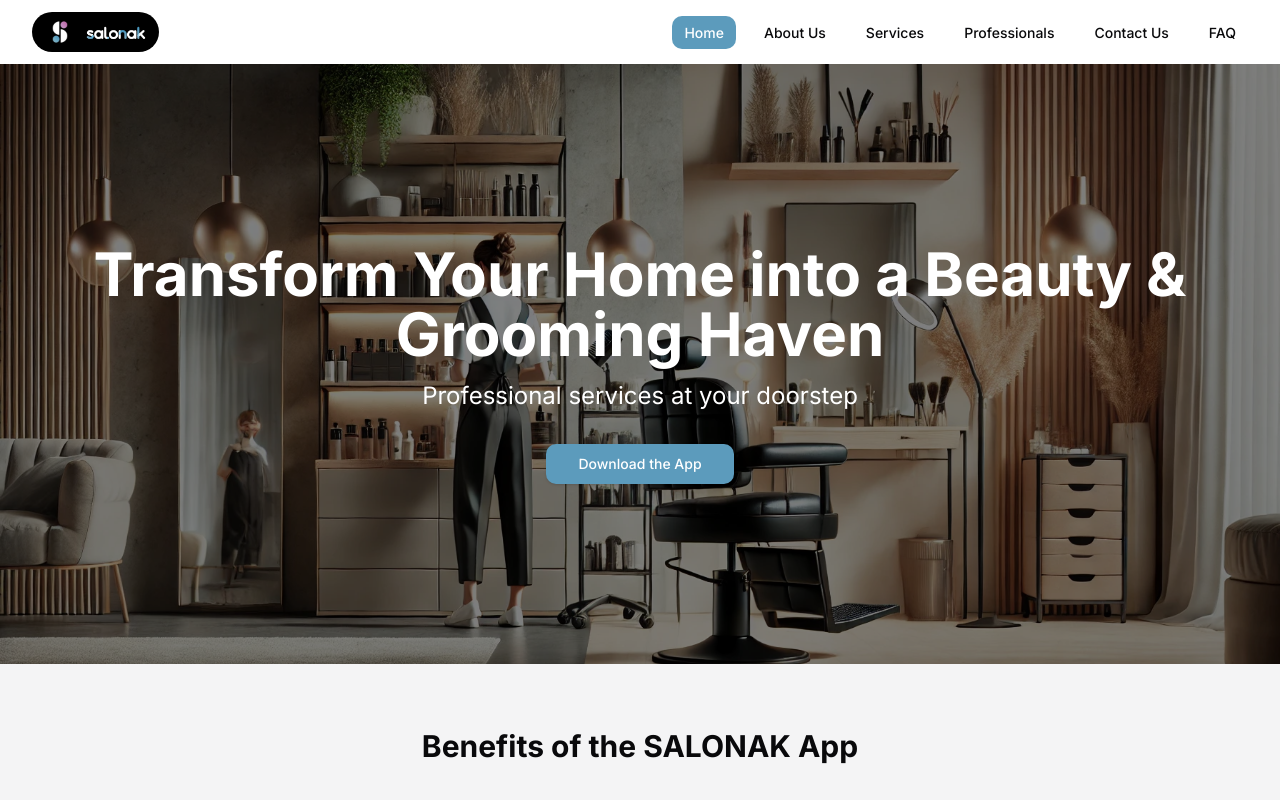
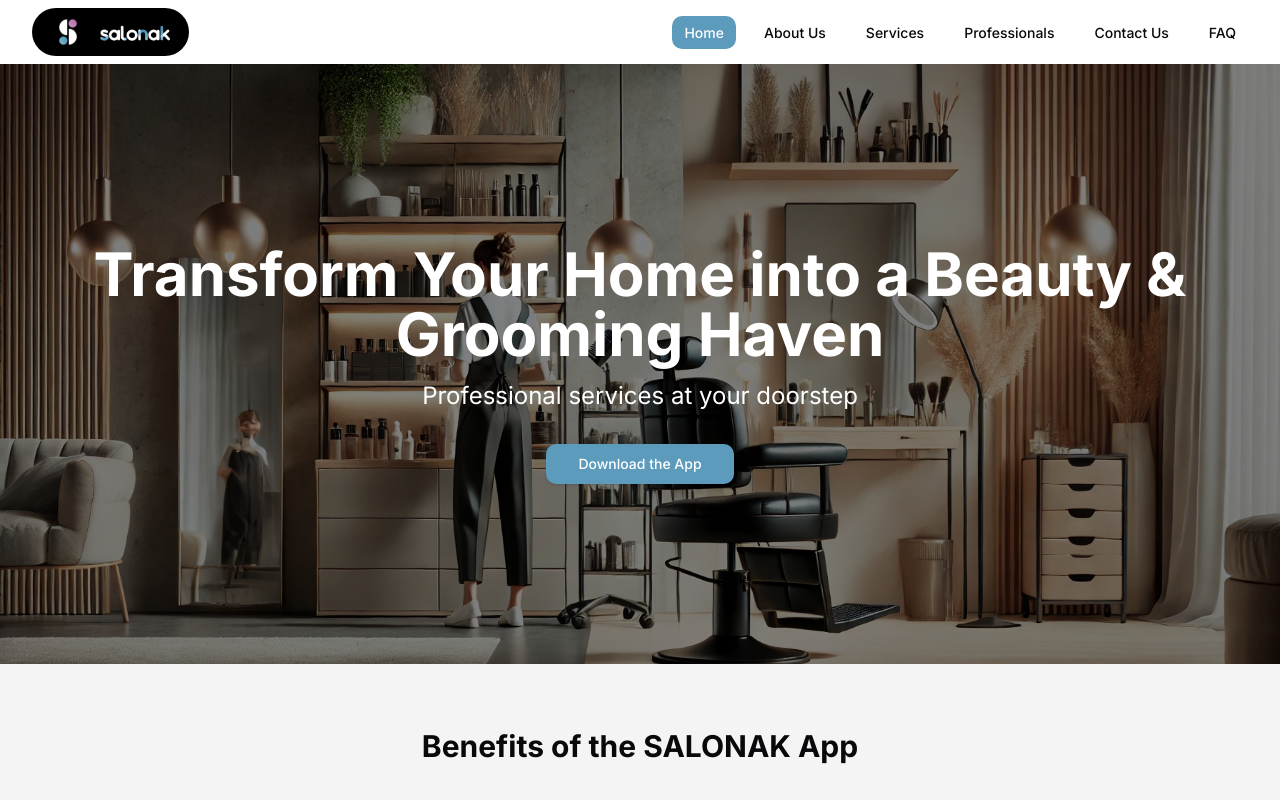
Before and after one commit to JamesDimonaco/salonak-website, a Next.js app: page / in a window 1280 px wide. Shown: the top 800 px of the page. Built offline with nearby package versions, Linux system fonts and the light colour scheme.

Commit message:
bigger logo

```diff
--- a/components/layout/header.tsx
+++ b/components/layout/header.tsx
@@ -19,21 +19,21 @@ export function Header() {
           <div className="flex items-center">
             <Link
               href="/"
-              className="flex items-center  bg-black  px-2 rounded-full"
+              className="flex items-center bg-black px-3 rounded-full"
             >
               <Image
                 src="/logo.jpg"
                 alt={siteConfig.name}
-                width={40}
-                height={40}
-                className="h-10 w-auto rounded-full"
+                width={48}
+                height={48}
+                className="h-12 w-auto rounded-full"
               />
               <Image
                 src="/logo-name.jpg"
                 alt={siteConfig.name}
-                width={200}
-                height={200}
-                className="h-10 w-auto rounded-r-full"
+                width={240}
+                height={240}
+                className="h-12 w-auto rounded-r-full"
               />
             </Link>
           </div>
```
